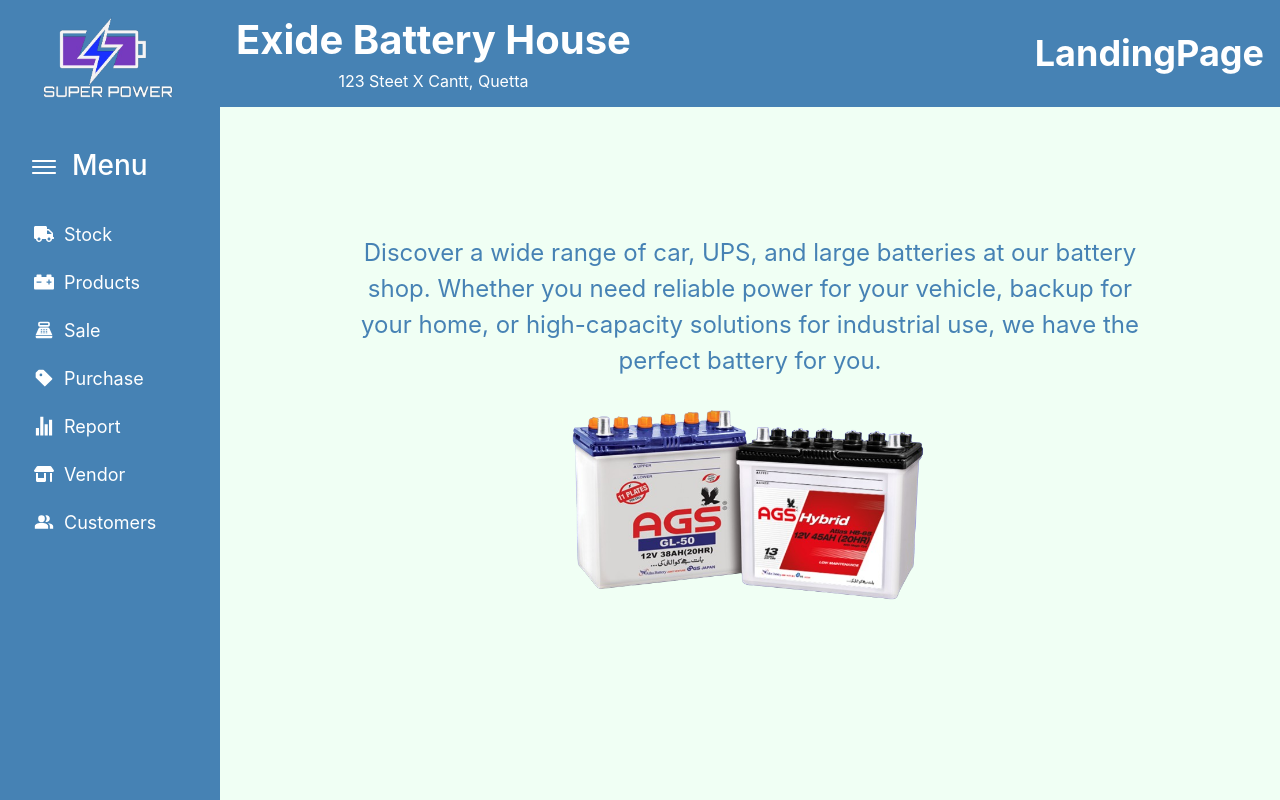
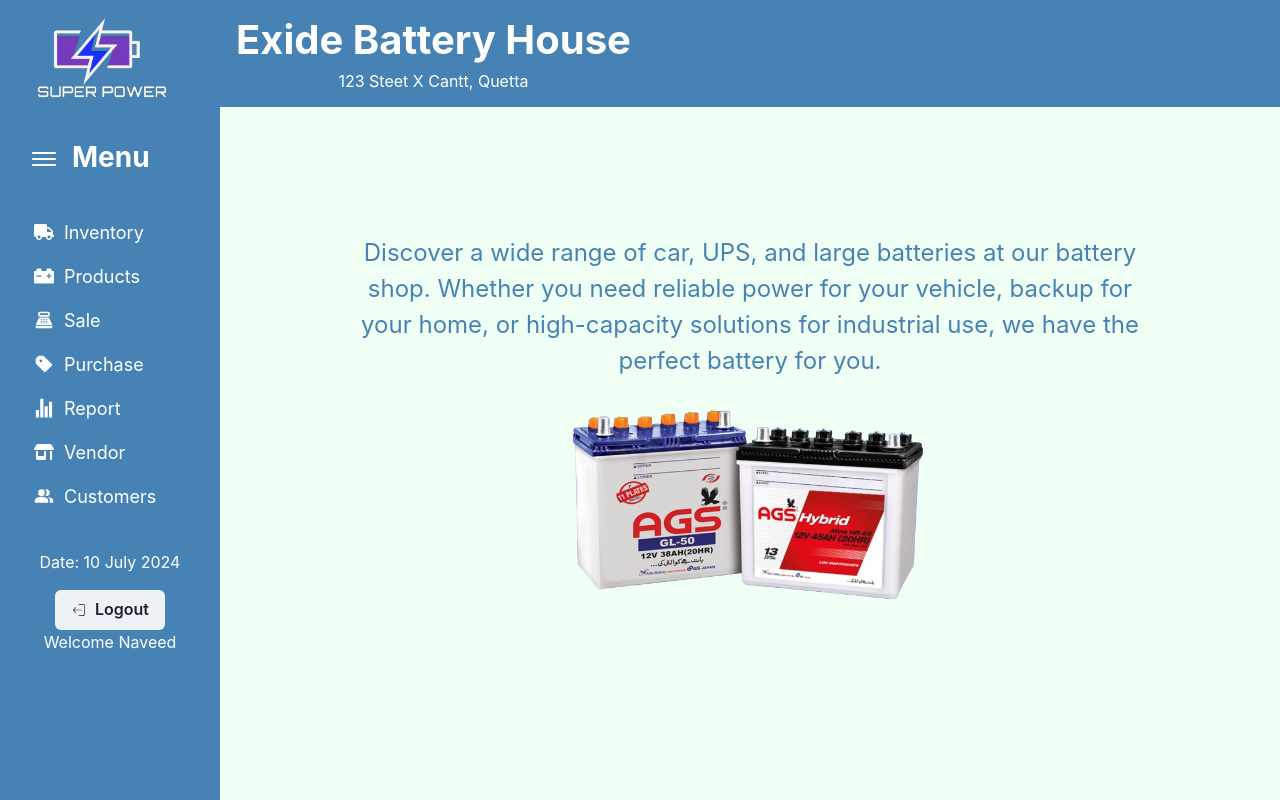
Before and after one commit to mareyam/retail-frontend, a Next.js app: page / in a window 1280 px wide. Built offline with nearby package versions, Linux system fonts and the light colour scheme.

Commit message:
changes:

```diff
--- a/src/components/Customer/index.jsx
+++ b/src/components/Customer/index.jsx
@@ -62,7 +62,7 @@
     <VStack bgColor="#F0FFF4" align="center">
       <HStack py="8" w="80%" justifyContent="space-between">
         <Searchbar searchQuery={searchQuery} setSearchQuery={setSearchQuery} />
-          <Heading color="#4682b4">Customers</Heading>
+        {/* <Heading color="#4682b4">Customers</Heading> */}
         <AddNewCustomer />
       </HStack>
 
--- a/src/components/Layout/index.jsx
+++ b/src/components/Layout/index.jsx
@@ -17,7 +17,7 @@
   const { selectedComponent, setSelectedComponent } = useStateStore();
   const renderComponent = () => {
     switch (selectedComponent) {
-      case 'Stock':
+      case 'Inventory':
         return <Stock />;
       case 'invoice':
         return <AddNewInvoice />;
--- a/src/components/Navbar/index.jsx
+++ b/src/components/Navbar/index.jsx
@@ -59,6 +59,7 @@
 
         <Heading
         color="white"
+        display={selectedComponent == 'LandingPage' ? 'none' : 'block'}
         >{selectedComponent}</Heading>
 
         {/* {user ? (
--- a/src/components/Products/index.jsx
+++ b/src/components/Products/index.jsx
@@ -83,7 +83,7 @@
             searchQuery={searchQuery}
             setSearchQuery={setSearchQuery}
           />
-          <Heading color="#4682b4">Products</Heading>
+          {/* <Heading color="#4682b4">Products</Heading> */}
           <AddNewProduct refresh={refresh} setRefresh={setRefresh} />
         </Flex>
       </HStack>
--- a/src/components/SIdebar/index.jsx
+++ b/src/components/SIdebar/index.jsx
@@ -38,14 +38,13 @@
 
   return (
     <>
-      <VStack>
+      <Box px="4" h="full">
         <Box w="40" h="20" onClick={() => setSelectedComponent('LandingPage')}>
           <Image src="/image.png" />
         </Box>
-      </VStack>
 
-      <VStack px="4" h="full" pt="16">
-        <HStack w="full" alignItems="center">
+        <VStack h="full" gap="8">
+          <HStack mt="14" w="full" alignItems="center">
             <IconButton
               pt="1"
               aria-label={'name'}
@@ -57,17 +56,22 @@
                 backgroundColor: 'transparent',
               }}
             />
-          <Text w="full" textAlign="flex-start" fontSize="28" fontWeight="500">
+            <Text
+              w="full"
+              textAlign="flex-start"
+              fontSize="28"
+              fontWeight="700"
+            >
               Menu
             </Text>
           </HStack>
 
-        <VStack w="full" gap="0" pt="4">
+          <VStack w="full" gap="0">
             {menuItems.map((item, index) => (
               <Flex
                 key={index}
                 w="full"
-              py="1"
+                py="0.5"
                 alignItems="center"
                 cursor="pointer"
                 _hover={{
@@ -98,15 +102,14 @@
               </Flex>
             ))}
           </VStack>
-      </VStack>
 
           <VStack>
-        <Text pt="14" color="white">
+            <Text color="white">
               Date: <GetCurrentDate />
             </Text>
 
             {user ? (
-          <VStack w="44" h="20" pt="2">
+              <VStack w="44" h="20" pt="2" gap="0">
                 <Button onClick={() => setUser(null)}>
                   <CiLogout />
                   &nbsp; Logout
@@ -116,7 +119,7 @@
                 </Text>
               </VStack>
             ) : (
-          <VStack w="44" h="20" pt="2">
+              <VStack w="44" h="20">
                 <Button onClick={() => setUser('Maryam')}>
                   <CiLogin />
                   &nbsp; Login
@@ -124,6 +127,8 @@
               </VStack>
             )}
           </VStack>
+        </VStack>
+      </Box>
       {isOpen && <CustomerTypeModal />}
     </>
   );
@@ -133,7 +138,7 @@
 
 const menuItems = [
   {
-    name: 'Stock',
+    name: 'Inventory',
     icon: <FaTruck />,
   },
   {
--- a/src/components/Sale/index.jsx
+++ b/src/components/Sale/index.jsx
@@ -88,7 +88,7 @@
             <chakra.span fontWeight="400"> {customerType}</chakra.span>
           </Text>
         </HStack>
-        <Heading color="#4682b4">Sale</Heading>
+        {/* <Heading color="#4682b4">Sale</Heading> */}
 
         <Flex>
           <Searchbar
--- a/src/components/Stock/AddNewInvoice.jsx
+++ b/src/components/Stock/AddNewInvoice.jsx
@@ -37,11 +37,30 @@
     'Vendor 9',
     'Vendor 10',
   ];
+  const ITEMS_PER_PAGE = 10;
 
   const [selectedBattery, setSelectedBattery] = useState(null);
   const [quantity, setQuantity] = useState('');
   const [addedBatteries, setAddedBatteries] = useState([]);
   const { setSelectedComponent } = useStateStore();
+  const [currentPage, setCurrentPage] = useState(1);
+  const [filteredBatteryData, setFilteredBatteryData] = useState(BATTERY_DATA);
+  const [battery, setBattery] = useState();
+  const [products, setProducts] = useState(BATTERY_DATA);
+
+  const startIndex = (currentPage - 1) * ITEMS_PER_PAGE;
+  const endIndex = startIndex + ITEMS_PER_PAGE;
+  const currentBatteryData = filteredBatteryData.slice(startIndex, endIndex);
+
+  const totalPages = Math.ceil(filteredBatteryData.length / ITEMS_PER_PAGE);
+
+  const goToPreviousPage = () => {
+    setCurrentPage((prevPage) => Math.max(prevPage - 1, 1));
+  };
+
+  const goToNextPage = () => {
+    setCurrentPage((prevPage) => Math.min(prevPage + 1, totalPages));
+  };
 
   const handleBatteryClick = (battery) => {
     setSelectedBattery(battery);
@@ -64,8 +83,6 @@
     <>
       <Box align="center" py="2">
         <HStack w="90%" justifyContent="space-between">
-          <Heading color="#4682b4">Invoice Detail</Heading>
-
           <HStack>
             <Text fontWeight="600" fontSize="20" color="#4682b4">
               Invoice #
@@ -96,7 +113,6 @@
         <Box w="90%" py="6">
           <HStack alignItems="start">
             <Box
-              overflowY="scroll"
               h="60dvh"
               w="40%"
               pos="relative"
@@ -115,7 +131,7 @@
                 },
               }}
             >
-              <Table variant="simple">
+              <Table variant="simple" size="sm">
                 <Thead pos="sticky" top="0" zIndex={1} bgColor="#F0FFF4">
                   <Tr bg="#4682b4" color="white" pb="4">
                     <Th textTransform="capitilize" color="white" fontSize="16">
@@ -126,10 +142,9 @@
                     </Th>
                   </Tr>
                 </Thead>
-                <Tbody>
-                  {BATTERY_DATA.map((battery, index) => (
+                <Tbody size="sm">
+                  {currentBatteryData.map((battery, index) => (
                     <Tr
-                      h="12"
                       cursor="pointer"
                       borderWidth={selectedBattery === battery ? '2px' : '0'}
                       borderColor={
@@ -142,8 +157,8 @@
                       key={index}
                       onClick={() => handleBatteryClick(battery)}
                     >
-                      <Td h="12">{battery.name}</Td>
-                      <Td h="12">{battery.modelNumber}</Td>
+                      <Td>{battery.name}</Td>
+                      <Td>{battery.modelNumber}</Td>
                     </Tr>
                   ))}
                 </Tbody>
@@ -177,22 +192,22 @@
               h="50dvh"
               w="50%"
               pos="relative"
-              css={{
-                '&::-webkit-scrollbar': {
-                  width: '10px',
-                  height: '6px',
-                },
-                '&::-webkit-scrollbar-track': {
-                  borderRadius: '10px',
-                  background: '#f0f0f0',
-                },
-                '&::-webkit-scrollbar-thumb': {
-                  borderRadius: '10px',
-                  background: '#ccc',
-                },
-              }}
+              // css={{
+              //   '&::-webkit-scrollbar': {
+              //     width: '10px',
+              //     height: '6px',
+              //   },
+              //   '&::-webkit-scrollbar-track': {
+              //     borderRadius: '10px',
+              //     background: '#f0f0f0',
+              //   },
+              //   '&::-webkit-scrollbar-thumb': {
+              //     borderRadius: '10px',
+              //     background: '#ccc',
+              //   },
+              // }}
             >
-              <Table variant="simple">
+              <Table variant="simple" size="sm">
                 <Thead pos="sticky" top="0" zIndex={1} bgColor="#F0FFF4">
                   <Tr bg="#4682b4" color="white" pb="4">
                     <Th textTransform="capitilize" color="white" fontSize="16">
@@ -209,7 +224,7 @@
                     </Th>
                   </Tr>
                 </Thead>
-                <Tbody>
+                <Tbody size="sm">
                   {addedBatteries.map((battery, index) => (
                     <Tr key={index}>
                       <Td>{battery.name}</Td>
@@ -276,7 +291,7 @@
             icon={<SlArrowLeft backgroundColor="red" />}
             fontSize="20"
             color="white"
-            // onClick={goToPreviousPage}
+            onClick={goToPreviousPage}
             _hover={{
               backgroundColor: '#4682b4',
             }}
@@ -284,10 +299,8 @@
 
           <Text>
             Showing
-            {/* {startIndex + 1} to{' '} */}
-            {/* {Math.min(endIndex, filteredBatteryData.length)} of{' '}
-            {filteredBatteryData.length} entries */}
-            entries
+            {startIndex + 1} to {Math.min(endIndex, filteredBatteryData.length)}{' '}
+            of {filteredBatteryData.length} entries entries
           </Text>
           <IconButton
             rounded="full"
@@ -296,7 +309,7 @@
             icon={<SlArrowRight />}
             color="white"
             fontSize="20"
-            // onClick={goToNextPage}
+            onClick={goToNextPage}
             _hover={{
               backgroundColor: '#4682b4',
             }}
--- a/src/components/Stock/index.jsx
+++ b/src/components/Stock/index.jsx
@@ -84,7 +84,7 @@
             searchQuery={searchQuery}
             setSearchQuery={setSearchQuery}
           /> */}
-          <Heading color="#4682b4">Inventory Details</Heading>
+          {/* <Heading color="#4682b4">Inventory Details</Heading> */}
           <Button
             // rounded="full"
             bg="#4682b4"
--- a/src/components/Vendors/index.jsx
+++ b/src/components/Vendors/index.jsx
@@ -62,7 +62,7 @@
     <VStack bgColor="#F0FFF4" align="center">
       <HStack py="8" w="80%" justifyContent="space-between">
         <Searchbar searchQuery={searchQuery} setSearchQuery={setSearchQuery} />
-        <Heading color="#4682b4">Vendor</Heading>
+        {/* <Heading color="#4682b4">Vendor</Heading> */}
 
         <AddNewVendor />
       </HStack>
```
Lines whose indentation alone changed are shown as unchanged.
